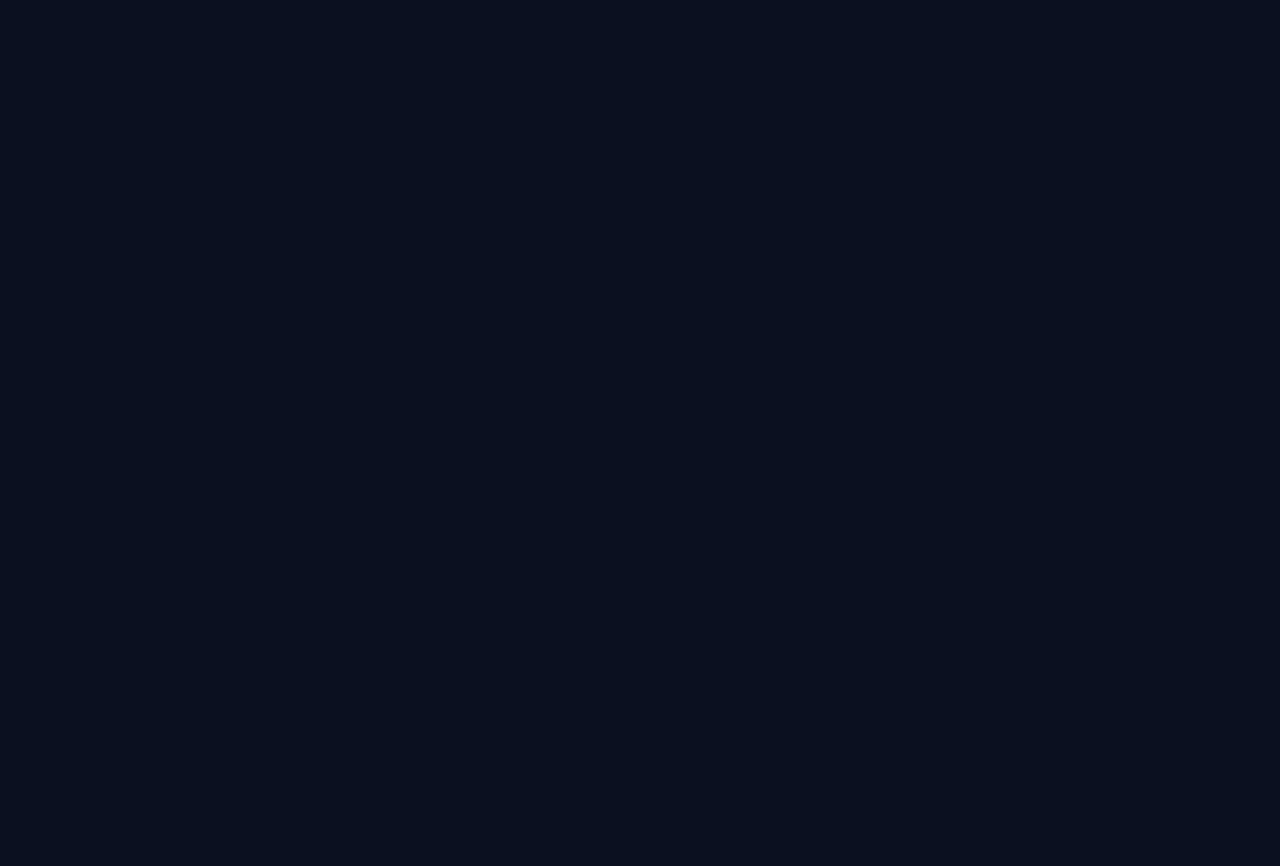
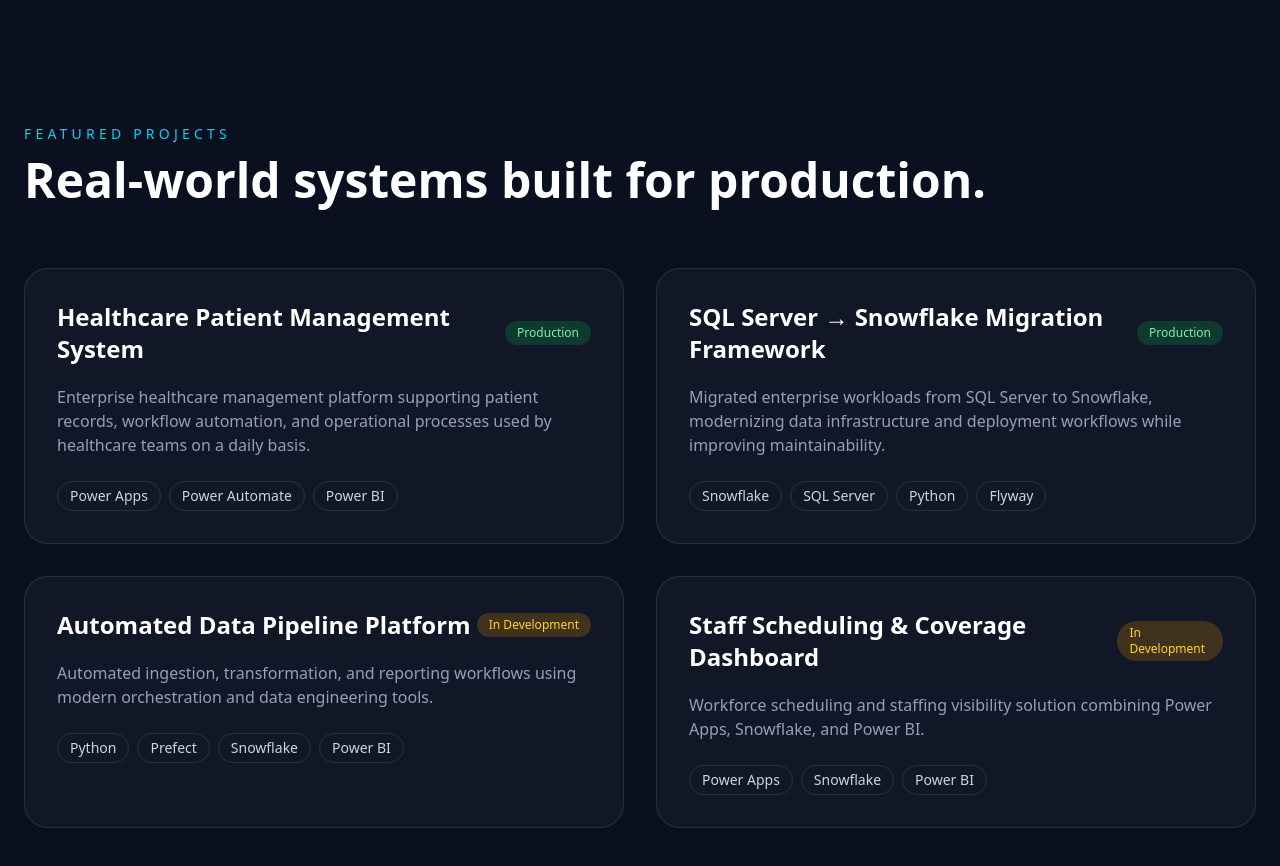
Before and after one commit to monirul-dev/portfolio, a Next.js app: page / in a window 1280 px wide. Shown: the part 2500-3366 px from the top of the page. Before the commit the page ends 2528 px from the top, so only its background shows below. Built offline with nearby package versions, Linux system fonts and the light colour scheme.

Commit message:
Add projects section

```diff
--- a/app/page.tsx
+++ b/app/page.tsx
@@ -3,6 +3,7 @@
 import Metrics from "@/components/Metrics";
 import About from "@/components/About";
 import Services from "@/components/Services";
+import Projects from "@/components/Projects";
 
 export default function Home() {
   return (
@@ -12,6 +13,7 @@
       <Metrics />
       <About />
       <Services />
+      <Projects />
     </>
   );
 }
--- a/components/Projects.tsx
+++ b/components/Projects.tsx
@@ -1,51 +1,60 @@
-export const projects: Project[] = [
-  {
-    title: "Healthcare Patient Management System",
-    status: "Production",
-    description:
-      "Enterprise healthcare management platform supporting patient records, workflow automation, and operational processes.",
-    technologies: [
-      "Power Apps",
-      "Power Automate",
-      "Power BI",
-    ],
-  },
+import { projects } from "@/data/content";
 
-  {
-    title: "SQL Server → Snowflake Migration Framework",
-    status: "Production",
-    description:
-      "Migrated enterprise workloads from SQL Server to Snowflake while improving maintainability and deployment workflows.",
-    technologies: [
-      "Snowflake",
-      "SQL Server",
-      "Python",
-      "Flyway",
-    ],
-  },
+export default function Projects() {
+  return (
+    <section
+      id="projects"
+      className="bg-[#0B1020] px-6 py-24"
+    >
+      <div className="mx-auto max-w-7xl">
+        <p className="mb-3 text-sm font-medium uppercase tracking-[0.3em] text-cyan-400">
+          Featured Projects
+        </p>
 
-  {
-    title: "Automated Data Pipeline Platform",
-    status: "In Development",
-    description:
-      "Automated ingestion, transformation, and reporting workflows using modern data engineering tools.",
-    technologies: [
-      "Python",
-      "Prefect",
-      "Snowflake",
-      "Power BI",
-    ],
-  },
+        <h2 className="mb-16 text-4xl font-bold text-white md:text-5xl">
+          Real-world systems built for production.
+        </h2>
 
-  {
-    title: "Staff Scheduling & Coverage Dashboard",
-    status: "In Development",
-    description:
-      "Workforce scheduling solution combining Power Apps, Snowflake, and Power BI.",
-    technologies: [
-      "Power Apps",
-      "Snowflake",
-      "Power BI",
-    ],
-  },
-];
+        <div className="grid gap-8 md:grid-cols-2">
+          {projects.map((project) => (
+            <div
+              key={project.title}
+              className="rounded-3xl border border-white/10 bg-white/[0.03] p-8 transition hover:border-cyan-400/30 hover:bg-white/[0.05]"
+            >
+              <div className="mb-5 flex items-center justify-between">
+                <h3 className="text-2xl font-semibold text-white">
+                  {project.title}
+                </h3>
+
+                <span
+                  className={`rounded-full px-3 py-1 text-xs font-medium ${
+                    project.status === "Production"
+                      ? "bg-green-500/20 text-green-300"
+                      : "bg-amber-500/20 text-amber-300"
+                  }`}
+                >
+                  {project.status}
+                </span>
+              </div>
+
+              <p className="mb-6 text-slate-400">
+                {project.description}
+              </p>
+
+              <div className="flex flex-wrap gap-2">
+                {project.technologies.map((tech) => (
+                  <span
+                    key={tech}
+                    className="rounded-full border border-white/10 px-3 py-1 text-sm text-slate-300"
+                  >
+                    {tech}
+                  </span>
+                ))}
+              </div>
+            </div>
+          ))}
+        </div>
+      </div>
+    </section>
+  );
+}
--- a/data/content.ts
+++ b/data/content.ts
@@ -1,4 +1,7 @@
-import { Metric } from "@/lib/types";
+import {
+  Metric,
+  Project,
+} from "@/lib/types";
 
 export const profile = {
   name: "Monirul Islam",
@@ -74,3 +77,67 @@
     ],
   },
 ];
+
+export const projects: Project[] = [
+  {
+    title: "Healthcare Patient Management System",
+
+    status: "Production",
+
+    description:
+      "Enterprise healthcare management platform supporting patient records, workflow automation, and operational processes used by healthcare teams on a daily basis.",
+
+    technologies: [
+      "Power Apps",
+      "Power Automate",
+      "Power BI",
+    ],
+  },
+
+  {
+    title: "SQL Server → Snowflake Migration Framework",
+
+    status: "Production",
+
+    description:
+      "Migrated enterprise workloads from SQL Server to Snowflake, modernizing data infrastructure and deployment workflows while improving maintainability.",
+
+    technologies: [
+      "Snowflake",
+      "SQL Server",
+      "Python",
+      "Flyway",
+    ],
+  },
+
+  {
+    title: "Automated Data Pipeline Platform",
+
+    status: "In Development",
+
+    description:
+      "Automated ingestion, transformation, and reporting workflows using modern orchestration and data engineering tools.",
+
+    technologies: [
+      "Python",
+      "Prefect",
+      "Snowflake",
+      "Power BI",
+    ],
+  },
+
+  {
+    title: "Staff Scheduling & Coverage Dashboard",
+
+    status: "In Development",
+
+    description:
+      "Workforce scheduling and staffing visibility solution combining Power Apps, Snowflake, and Power BI.",
+
+    technologies: [
+      "Power Apps",
+      "Snowflake",
+      "Power BI",
+    ],
+  },
+];
```
